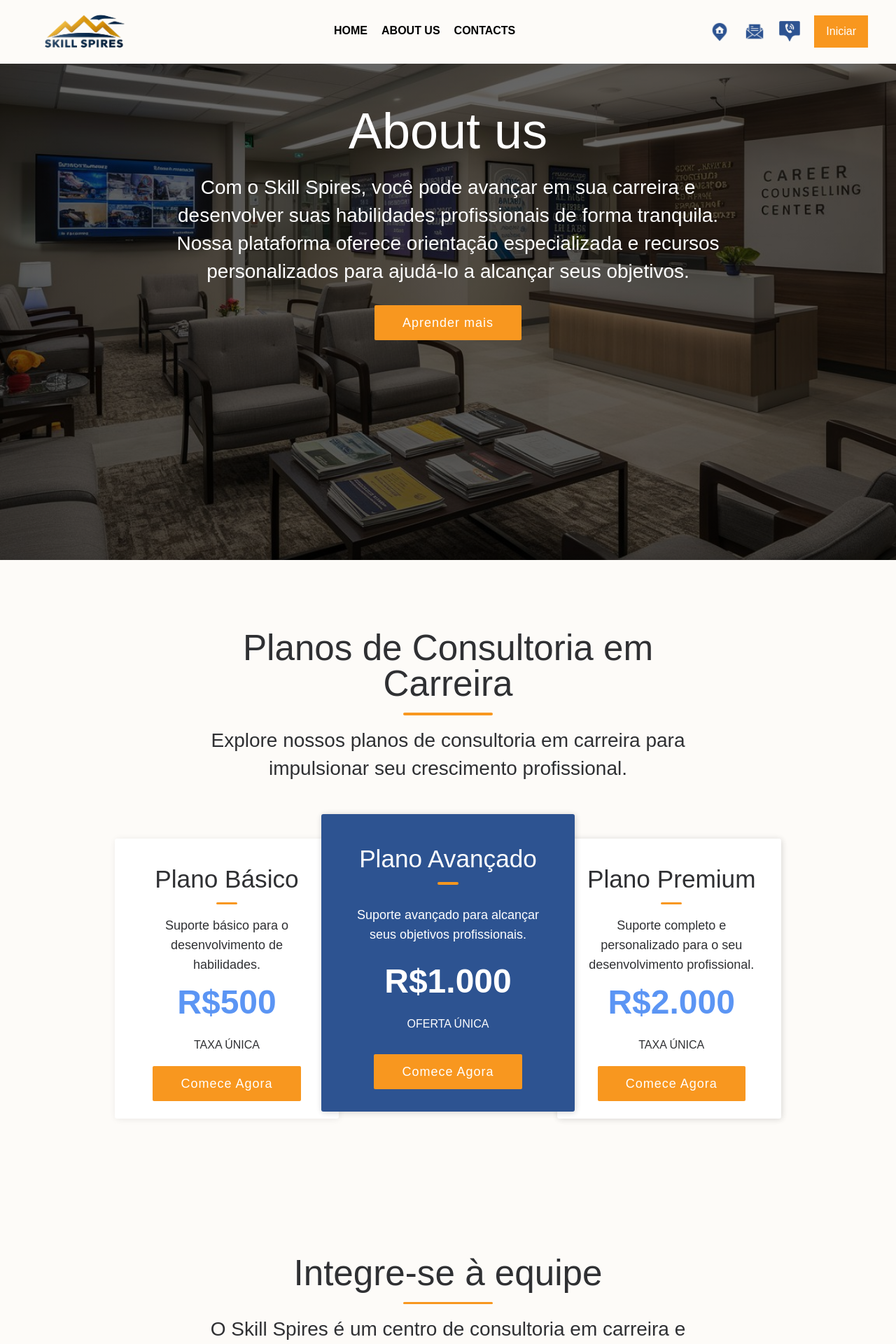
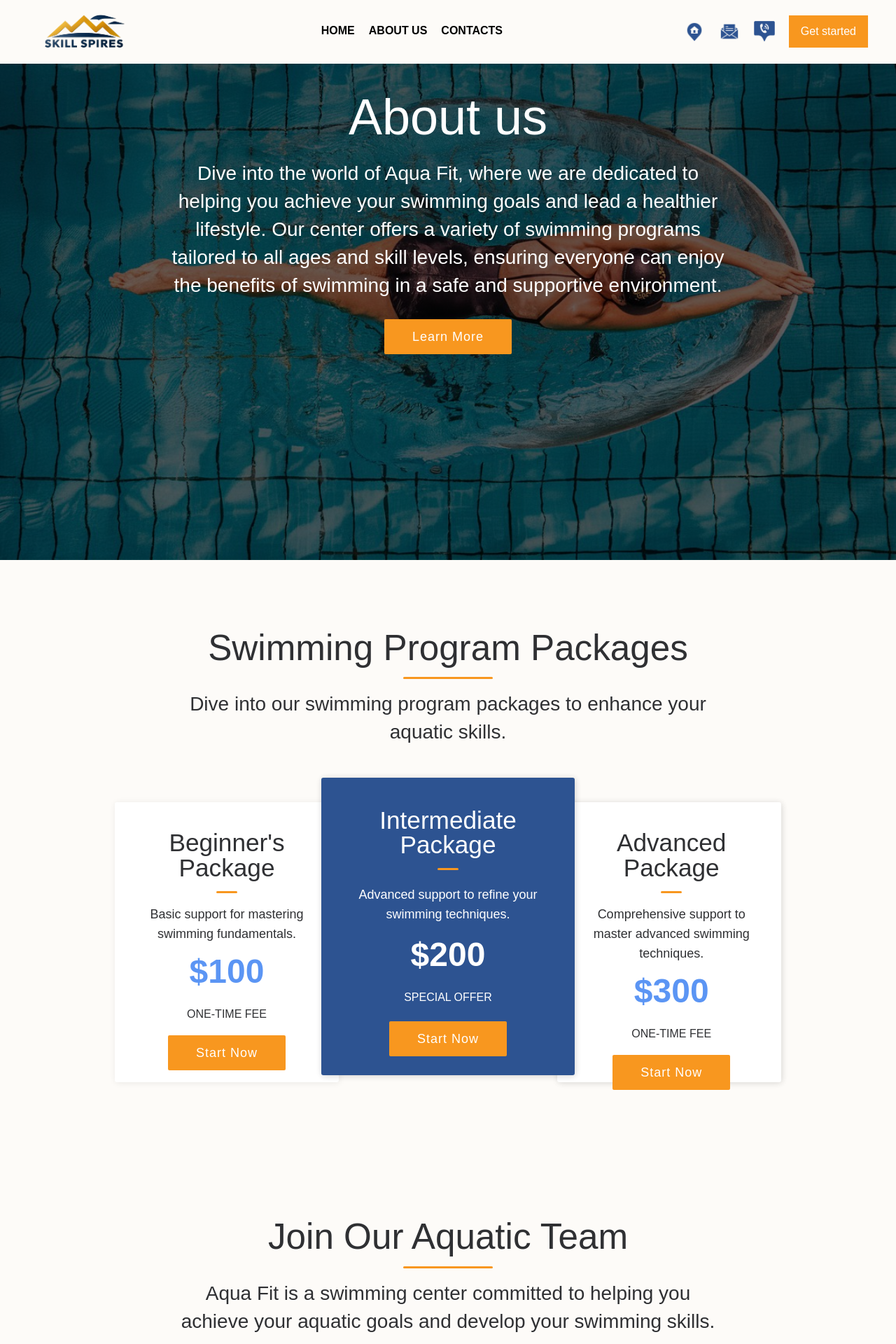
Before and after one commit to MishaKozarev/Template, a PHP site: page /about.html in a window 1280 px wide. Shown: the top 1920 px of the page at 70% size. Run offline with PHP 8.4, Linux system fonts and the light colour scheme; some web fonts are replaced.

Commit message:
feat: replace pictures

```diff
--- a/about.html
+++ b/about.html
@@ -33,19 +33,21 @@
               <a
                 class="footer__link"
                 target="_blank"
-                href="https://maps.app.goo.gl/fV1gagRsf46gt9b2A"
+                href="https://maps.app.goo.gl/178Mci9WX8FijAy89"
               >
                 <img src="img/icons/icon-address.png" alt="icon"
               /></a>
-              <a class="footer__link" href="mailto:skillspires@gmail.com"
-                ><p>skillspires@gmail.com</p>
+              <a class="footer__link" href="mailto:aquafit@gmail.com"
+                ><p>aquafit@gmail.com</p>
                 <img src="img/icons/icon-email.png" alt="icon"
               /></a>
-              <a class="footer__link" href="tel:+552240418813"
+              <a class="footer__link" href="tel:+914653965462"
                 ><img src="img/icons/icon-phone.png" alt="icon"
               /></a>
 
-              <a class="header__btn" href="index.html#section-form">Iniciar</a>
+              <a class="header__btn" href="index.html#section-form"
+                >Get started</a
+              >
             </div>
 
             <div class="burger__btn">
@@ -57,97 +59,100 @@
     </header>
 
     <main>
-      <section class="CGZjXqnJNLMPJVv">
+      <section class="CGZjXqnJNLMPJVv-1">
         <div class="GbsFEmATzNiTpqj">
           <h1 class="eLEVSpGqUZlSpls">About us</h1>
           <p class="wnVkxMWTeBgPUMB eLEVSpGqUZlSpls">
-            Com o Skill Spires, você pode avançar em sua carreira e desenvolver
-            suas habilidades profissionais de forma tranquila. Nossa plataforma
-            oferece orientação especializada e recursos personalizados para
-            ajudá-lo a alcançar seus objetivos.
+            Dive into the world of Aqua Fit, where we are dedicated to helping
+            you achieve your swimming goals and lead a healthier lifestyle. Our
+            center offers a variety of swimming programs tailored to all ages
+            and skill levels, ensuring everyone can enjoy the benefits of
+            swimming in a safe and supportive environment.
           </p>
           <a
             href="index.html#section-team"
             class="oNvxglXrWaiSOJB qJzYtsbUWFVsspi"
-            >Aprender mais</a
+            >Learn More</a
           >
         </div>
       </section>
-      <section class="NrtBXytUfaVZsyy RmitqlsdXrjZymb" id="UWqeeHhchuhEAwl">
+
+      <section class="NrtBXytUfaVZsyy RmitqlsdXrjZymb" id="section-price">
         <div class="kqWxAtpKCYnmvCm">
-          <h2>Planos de Consultoria em Carreira</h2>
+          <h2>Swimming Program Packages</h2>
           <div class="WTpXGJXflsYJdrV"></div>
           <div class="wnVkxMWTeBgPUMB">
-            Explore nossos planos de consultoria em carreira para impulsionar
-            seu crescimento profissional.
+            Dive into our swimming program packages to enhance your aquatic
+            skills.
           </div>
         </div>
         <div class="kmgfgbLcrQVXjPM">
           <div class="kBMXVDkkMKCVQhb">
             <div class="kqWxAtpKCYnmvCm">
-              <h2 class="OVDuSCgwJjhWeWc">Plano Básico</h2>
+              <h2 class="OVDuSCgwJjhWeWc">Beginner's Package</h2>
               <div class="WTpXGJXflsYJdrV HjUYWINTfhXGChm"></div>
             </div>
             <div class="DqZvPXsOgaHZbfP">
-              Suporte básico para o desenvolvimento de habilidades.
+              Basic support for mastering swimming fundamentals.
             </div>
             <div class="FLpEqeaKuxFLAXK">
-              <div class="FylztLtYemYxHVY">R$500</div>
-              <div class="oeCBDYHuaNROCUj">TAXA ÚNICA</div>
+              <div class="FylztLtYemYxHVY">$100</div>
+              <div class="oeCBDYHuaNROCUj">ONE-TIME FEE</div>
             </div>
             <a
               href="index.html#section-form"
               class="oNvxglXrWaiSOJB qJzYtsbUWFVsspi"
-              >Comece Agora</a
+              >Start Now</a
             >
           </div>
           <div class="kBMXVDkkMKCVQhb jPDenzhgjyOIOCc">
             <div class="kqWxAtpKCYnmvCm">
-              <h2 class="OVDuSCgwJjhWeWc qYAFBwZdwJlwpPt">Plano Avançado</h2>
+              <h2 class="OVDuSCgwJjhWeWc qYAFBwZdwJlwpPt">
+                Intermediate Package
+              </h2>
               <div class="WTpXGJXflsYJdrV HjUYWINTfhXGChm"></div>
             </div>
             <div class="DqZvPXsOgaHZbfP XcEUhzkKrULUxUV">
-              Suporte avançado para alcançar seus objetivos profissionais.
+              Advanced support to refine your swimming techniques.
             </div>
             <div class="FLpEqeaKuxFLAXK">
-              <div class="FylztLtYemYxHVY kkIaNvCaelrCkkB">R$1.000</div>
-              <div class="oeCBDYHuaNROCUj XcEUhzkKrULUxUV">OFERTA ÚNICA</div>
+              <div class="FylztLtYemYxHVY kkIaNvCaelrCkkB">$200</div>
+              <div class="oeCBDYHuaNROCUj XcEUhzkKrULUxUV">SPECIAL OFFER</div>
             </div>
             <a
               href="index.html#section-form"
               class="oNvxglXrWaiSOJB qJzYtsbUWFVsspi"
-              >Comece Agora</a
+              >Start Now</a
             >
           </div>
           <div class="kBMXVDkkMKCVQhb ckRGRmrrCWTbQgd">
             <div class="kqWxAtpKCYnmvCm">
-              <h2 class="OVDuSCgwJjhWeWc">Plano Premium</h2>
+              <h2 class="OVDuSCgwJjhWeWc">Advanced Package</h2>
               <div class="WTpXGJXflsYJdrV HjUYWINTfhXGChm"></div>
             </div>
             <div class="DqZvPXsOgaHZbfP">
-              Suporte completo e personalizado para o seu desenvolvimento
-              profissional.
+              Comprehensive support to master advanced swimming techniques.
             </div>
             <div class="FLpEqeaKuxFLAXK">
-              <div class="FylztLtYemYxHVY">R$2.000</div>
-              <div class="oeCBDYHuaNROCUj">TAXA ÚNICA</div>
+              <div class="FylztLtYemYxHVY">$300</div>
+              <div class="oeCBDYHuaNROCUj">ONE-TIME FEE</div>
             </div>
             <a
               href="index.html#section-form"
               class="oNvxglXrWaiSOJB qJzYtsbUWFVsspi"
-              >Comece Agora</a
+              >Start Now</a
             >
           </div>
         </div>
       </section>
+
       <section class="NrtBXytUfaVZsyy RmitqlsdXrjZymb" id="URYTJGNCKIaYVMF">
         <div class="kqWxAtpKCYnmvCm">
-          <h2>Integre-se à equipe</h2>
+          <h2>Join Our Aquatic Team</h2>
           <div class="WTpXGJXflsYJdrV"></div>
           <div class="wnVkxMWTeBgPUMB">
-            O Skill Spires é um centro de consultoria em carreira e
-            desenvolvimento de habilidades, comprometido em ajudar você a
-            alcançar seus objetivos profissionais.
+            Aqua Fit is a swimming center committed to helping you achieve your
+            aquatic goals and develop your swimming skills.
           </div>
         </div>
         <div class="sWztObQOLIfcDGj EzpEAJevUqVuSaG">
@@ -163,14 +168,14 @@
                   class="WJFAPnwxGExoqeT"
                 />
               </div>
-              <div class="CzDtiVcPEhxduoq">Empresa</div>
-              <h2 class="OVDuSCgwJjhWeWc">Nossa Abordagem para Engenharia</h2>
+              <div class="CzDtiVcPEhxduoq">Programs</div>
+              <h2 class="OVDuSCgwJjhWeWc">Our Approach to Swimming</h2>
               <p>
-                O Skill Spires é dedicado a fornecer orientação especializada
-                para ajudá-lo a progredir em sua carreira e desenvolver suas
-                habilidades.
-              </p></a
-            ><a
+                Aqua Fit is dedicated to providing expert guidance to help you
+                progress in swimming and refine your techniques.
+              </p>
+            </a>
+            <a
               href="index.html#section-form"
               class="zanHdIQaSPCNmfu uCqtOAhYUmtdMzE"
             >
@@ -181,15 +186,13 @@
                   class="WJFAPnwxGExoqeT"
                 />
               </div>
-              <div class="CzDtiVcPEhxduoq">Benefícios</div>
-              <h2 class="OVDuSCgwJjhWeWc">Tratamos Você Bem</h2>
+              <div class="CzDtiVcPEhxduoq">Benefits</div>
+              <h2 class="OVDuSCgwJjhWeWc">We Treat You Well</h2>
               <p>
-                No Skill Spires, acreditamos em proporcionar um ambiente
-                acolhedor e de apoio para o crescimento profissional de cada
-                indivíduo.
-              </p></a
-            >
-
+                At Aqua Fit, we believe in providing a welcoming and supportive
+                environment for the swimming journey of each individual.
+              </p>
+            </a>
             <a
               href="index.html#section-form"
               class="zanHdIQaSPCNmfu JZFVGHZOveKYhgY uCqtOAhYUmtdMzE"
@@ -201,13 +204,14 @@
                   class="WJFAPnwxGExoqeT"
                 />
               </div>
-              <div class="CzDtiVcPEhxduoq">Cultura</div>
-              <h2 class="OVDuSCgwJjhWeWc">Perspectiva do Funcionário</h2>
+              <div class="CzDtiVcPEhxduoq">Culture</div>
+              <h2 class="OVDuSCgwJjhWeWc">Employee Perspective</h2>
               <p>
-                No Skill Spires, valorizamos a diversidade e promovemos um
-                ambiente inclusivo para todos os membros de nossa equipe.
-              </p></a
-            ><a
+                At Aqua Fit, we value diversity and foster an inclusive
+                environment for all members of our aquatic team.
+              </p>
+            </a>
+            <a
               href="index.html#section-form"
               class="zanHdIQaSPCNmfu JZFVGHZOveKYhgY uCqtOAhYUmtdMzE"
             >
@@ -218,28 +222,27 @@
                   class="WJFAPnwxGExoqeT"
                 />
               </div>
-              <div class="CzDtiVcPEhxduoq">Escritório</div>
-              <h2 class="OVDuSCgwJjhWeWc">Proporcionando a Sensação de Casa</h2>
+              <div class="CzDtiVcPEhxduoq">Facilities</div>
+              <h2 class="OVDuSCgwJjhWeWc">Providing a Home-like Feeling</h2>
               <p>
-                No Skill Spires, oferecemos um ambiente de trabalho que se sente
-                como casa, onde você pode prosperar e crescer profissionalmente.
-              </p></a
-            >
+                At Aqua Fit, we offer a workspace that feels like home, where
+                you can thrive and grow professionally.
+              </p>
+            </a>
           </div>
         </div>
       </section>
-      <section class="xmuWSlAYSNHpjsY" id="eWxDXtghBdVTvIV">
+
+      <section class="xmuWSlAYSNHpjsY" id="section-team">
         <div class="GCLPTvyZpWPhHFM CaMLobOoSxkmfmL UvzHGIIctpIRDRk">
           <div class="kqWxAtpKCYnmvCm NalnqEtnKEjMKoo">
-            <h2 class="LSELoIYtPkykIxe">Equipe</h2>
+            <h2 class="LSELoIYtPkykIxe">Our Team</h2>
             <div class="WTpXGJXflsYJdrV"></div>
           </div>
-
           <h3>
-            Nossas pessoas são verdadeiros profissionais em suas áreas, com
-            extensa experiência por trás delas. <br />
-            A reputação e a qualidade do produto que o cliente recebe dependem
-            delas.
+            Our team comprises true professionals in their fields, with
+            extensive experience behind them. <br />
+            The reputation and quality of the service we provide depend on them.
           </h3>
           <div class="OmnNihpEZKwxFsE">
             <div class="gmReutMUecuxLbJ UvzHGIIctpIRDRk">
@@ -248,7 +251,7 @@
               </div>
               <div class="vtkNKqnmIRleVNW UvzHGIIctpIRDRk">
                 <h3>Priya</h3>
-                <p>Diretora</p>
+                <p>Director</p>
               </div>
             </div>
             <div class="gmReutMUecuxLbJ UvzHGIIctpIRDRk">
@@ -257,7 +260,7 @@
               </div>
               <div class="vtkNKqnmIRleVNW UvzHGIIctpIRDRk">
                 <h3>Aisha</h3>
-                <p>Diretora Criativa</p>
+                <p>Creative Director</p>
               </div>
             </div>
             <div class="gmReutMUecuxLbJ UvzHGIIctpIRDRk">
@@ -266,7 +269,7 @@
               </div>
               <div class="vtkNKqnmIRleVNW UvzHGIIctpIRDRk">
                 <h3>Meera</h3>
-                <p>Gerente de Rede</p>
+                <p>Network Manager</p>
               </div>
             </div>
           </div>
@@ -285,19 +288,19 @@
                   alt="image"
                   class="lxZDTTjdakWgkLu"
               /></a>
-              <div class="OHRmenFgkahthtD UvzHGIIctpIRDRk">
+              <div class="OHRmenFgkahthtD UvzHGIIctpIRDRk footer__info">
                 <a
                   class="sBLQfHTSVmSHDrQ"
                   target="_blank"
-                  href="https://maps.app.goo.gl/fV1gagRsf46gt9b2A"
+                  href="https://maps.app.goo.gl/178Mci9WX8FijAy89"
                 >
-                  Flores, Manaus - AM, 69058-301, Brasil</a
+                  Hyderabad, Telangana 500001, India</a
                 >
-                <a class="sBLQfHTSVmSHDrQ" href="mailto:skillspires@gmail.com"
-                  >skillspires@gmail.com
+                <a class="sBLQfHTSVmSHDrQ" href="mailto:aquafit@gmail.com"
+                  >aquafit@gmail.com
                 </a>
-                <a class="sBLQfHTSVmSHDrQ" href="tel:+552240418813"
-                  >+55-22-4041-8813</a
+                <a class="sBLQfHTSVmSHDrQ" href="tel:+914653965462"
+                  >+91 (465) 3965462</a
                 >
               </div>
             </div>
@@ -336,13 +339,13 @@
             <a
               href="privacy-policy.html"
               class="oFczqAcKFENkCCw CEUIWIzspiokYoC"
-              >Política de Privacidade</a
+              >Privacy Policy</a
             >
             |
             <a
               href="terms-conditions.html"
               class="oFczqAcKFENkCCw CEUIWIzspiokYoC"
-              >Termos e Condições</a
+              >Term and Conditions</a
             >
           </div>
         </div>
--- a/css/style.css
+++ b/css/style.css
@@ -427,6 +427,23 @@ p {
   background-color: rgba(236, 220, 198, 0.65);
   background-image: linear-gradient(rgba(0, 0, 0, 0.6), rgba(0, 0, 0, 0.6)),
     url("../img/pictures/home-0.jpeg");
+  background-position: 50% 100%;
+  background-size: cover;
+  background-attachment: scroll;
+  flex-direction: column;
+  justify-content: center;
+  align-items: center;
+  display: flex;
+  overflow: hidden;
+  max-width: 1280px;
+  margin: 0 auto;
+}
+
+.CGZjXqnJNLMPJVv-1 {
+  height: 100vh;
+  background-color: rgba(236, 220, 198, 0.65);
+  background-image: linear-gradient(rgba(0, 0, 0, 0.6), rgba(0, 0, 0, 0.6)),
+    url("../img/pictures/about-0.jpeg");
   background-position: 50% 100%;
   background-size: cover;
   background-attachment: scroll;
@@ -958,6 +975,11 @@ p {
     position: relative;
   }
 
+  .CGZjXqnJNLMPJVv-1 {
+    padding-bottom: 0;
+    position: relative;
+  }
+
   .GbsFEmATzNiTpqj {
     flex-direction: column;
     padding-top: 0;
@@ -1110,6 +1132,11 @@ p {
   }
 
   .CGZjXqnJNLMPJVv {
+    height: 100vh;
+    min-height: 700px;
+  }
+
+  .CGZjXqnJNLMPJVv-1 {
     height: 100vh;
     min-height: 700px;
   }
```
Also changed, not shown: index.html (+96 -95 lines), img/pictures/about-0.jpeg (added), img/pictures/home-0.jpeg, img/pictures/home-1.jpeg, img/pictures/home-2.jpeg, img/pictures/home-3.jpeg, img/pictures/home-4.jpeg, img/pictures/home-5.jpeg, img/pictures/people-1.jpeg, img/pictures/people-2.jpeg, img/pictures/people-3.jpeg, 1 other file.
